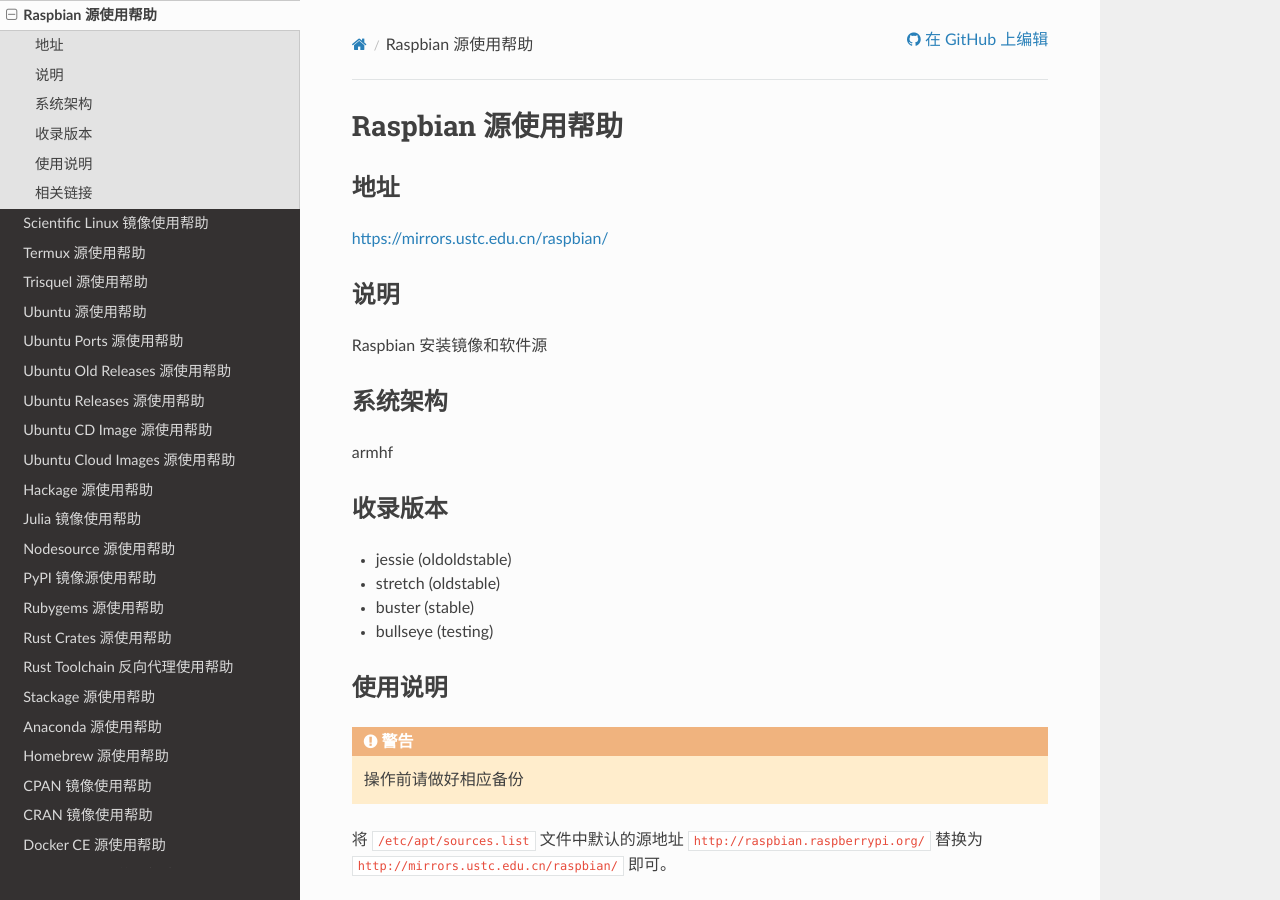
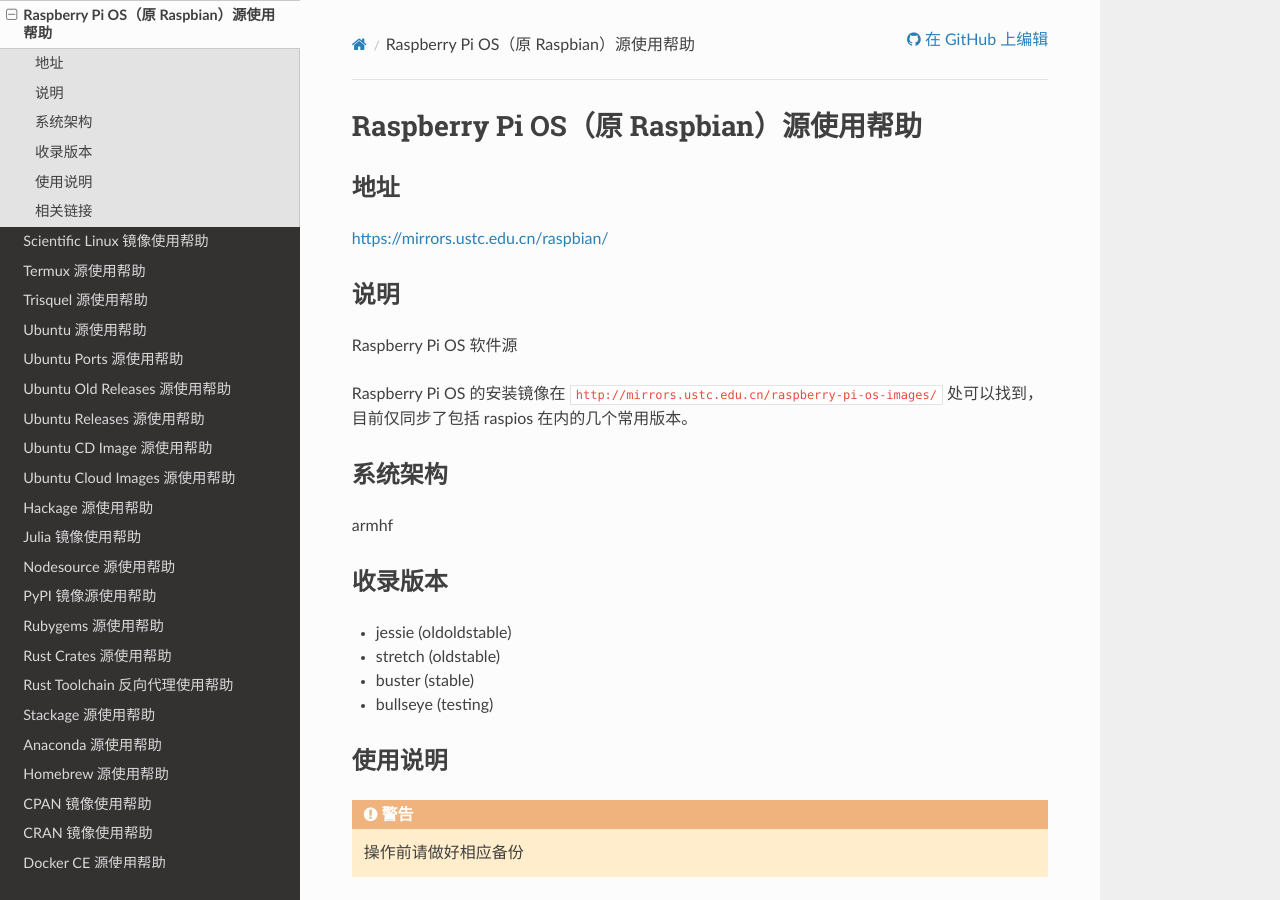
Before and after one commit to ustclug/mirrorhelp, a Sphinx documentation site: the page built from source/raspberry-pi-os.rst, in a window 1280 px wide and 900 px high. Built offline with Sphinx 7.4.7 and the Read the Docs theme 2.0.0, drawn with Linux system fonts in a browser that asks for light colours; pages that are not in the unit, such as notebooks, are missing from menus; some of the changed text lies outside the part shown.

Commit message:
change raspbian to raspberry-pi-os

```diff
--- a/source/contributor.rst
+++ b/source/contributor.rst
@@ -24,6 +24,7 @@
 * rewqazxv
 * volltin
 * yangxuan8282
+* yuanyiwei
 * ykla
 * zhsj
 * zmlcc
--- a/source/index.rst
+++ b/source/index.rst
@@ -39,7 +39,7 @@
    openwrt
    packman
    proxmox
-   raspbian
+   raspberry-pi-os
    scientificlinux
    termux
    trisquel
--- a/source/raspbian.rst
+++ b/source/raspberry-pi-os.rst
@@ -1,5 +1,5 @@
 ===================
-Raspbian 源使用帮助
+Raspberry Pi OS（原 Raspbian）源使用帮助
 ===================
 
 地址
@@ -10,7 +10,10 @@
 说明
 ====
 
-Raspbian 安装镜像和软件源
+Raspberry Pi OS 软件源
+
+Raspberry Pi OS 的安装镜像在 ``http://mirrors.ustc.edu.cn/raspberry-pi-os-images/`` 处可以找到，
+目前仅同步了包括 raspios 在内的几个常用版本。
 
 系统架构
 ========
@@ -61,7 +64,7 @@
 相关链接
 ========
 
-Raspbian 链接
+Raspberry Pi OS 链接
   :Raspbian 主页: http://www.raspbian.org/
   :文档: http://www.raspbian.org/RaspbianDocumentation
   :Bug Tracker: http://www.raspbian.org/RaspbianBugs
@@ -69,4 +72,4 @@
 
 树莓派链接
   :树莓派基金会主页: https://www.raspberrypi.org/
-  :树莓派基金会论坛 Raspbian 版块: https://www.raspberrypi.org/forums/viewforum.php?f=66
+  :树莓派基金会论坛 Raspberry Pi OS 版块: https://www.raspberrypi.org/forums/viewforum.php?f=66
--- a/source/raspberrypi.rst
+++ b/source/raspberrypi.rst
@@ -12,13 +12,14 @@
 
 树莓派的 archive.raspberrypi.org 软件源，也即 :file:`/etc/apt/sources.list.d/raspi.list` ，
 
-是由树莓派基金会提供的软件源，包括 ui 相关程序 ( 如 Raspbian 的桌面环境 PIXEL DE) 及部分由树莓派基金会为
-树莓派编写的软件，通常与 archive.raspbian.org ( 参考 :doc:`raspbian` ) 一起使用。
+是由树莓派基金会提供的软件源，包括 ui 相关程序（如 Raspbian 的桌面环境 PIXEL DE）及部分由树莓派基金会为
+树莓派编写的软件，通常与 archive.raspbian.org（参考 :doc:`raspberry-pi-os`）一起使用。
 
 收录架构
 ========
 
 * armhf
+* arm64
 * x86
 * x86_64
 
```
